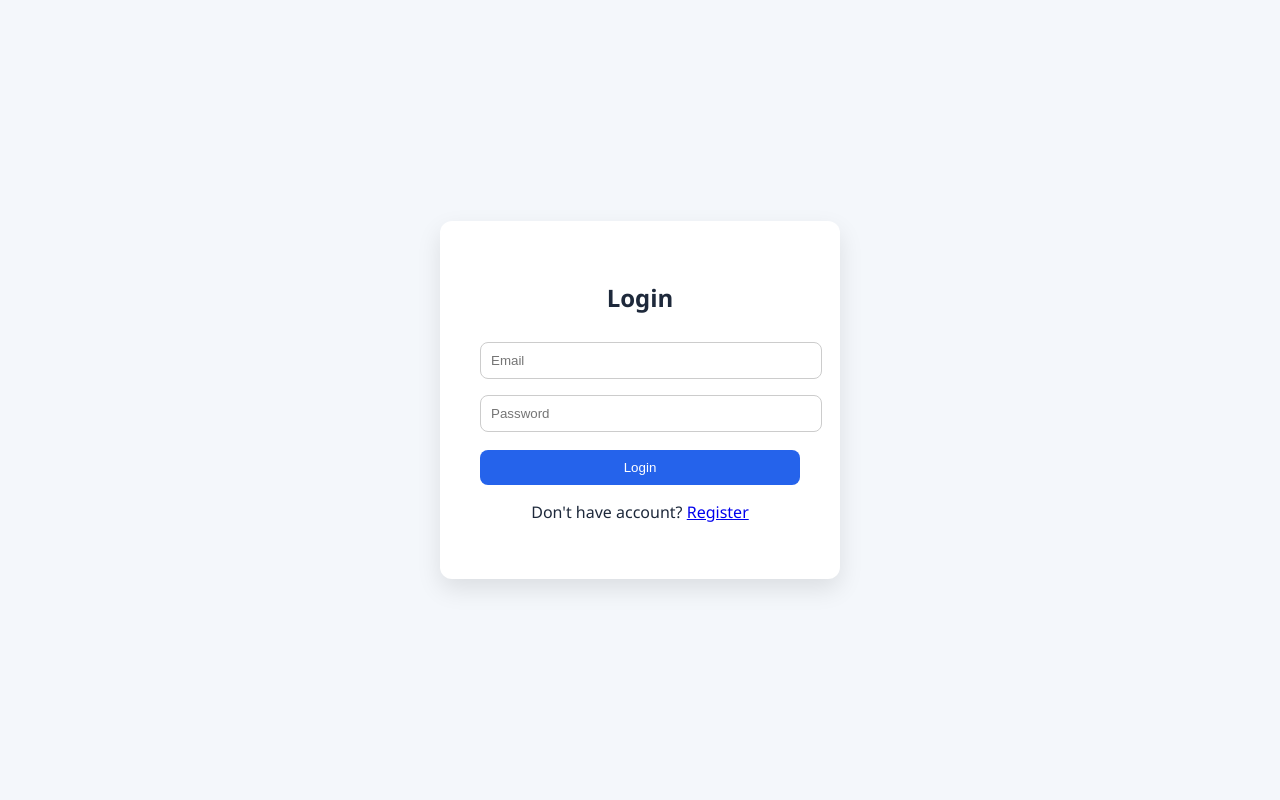
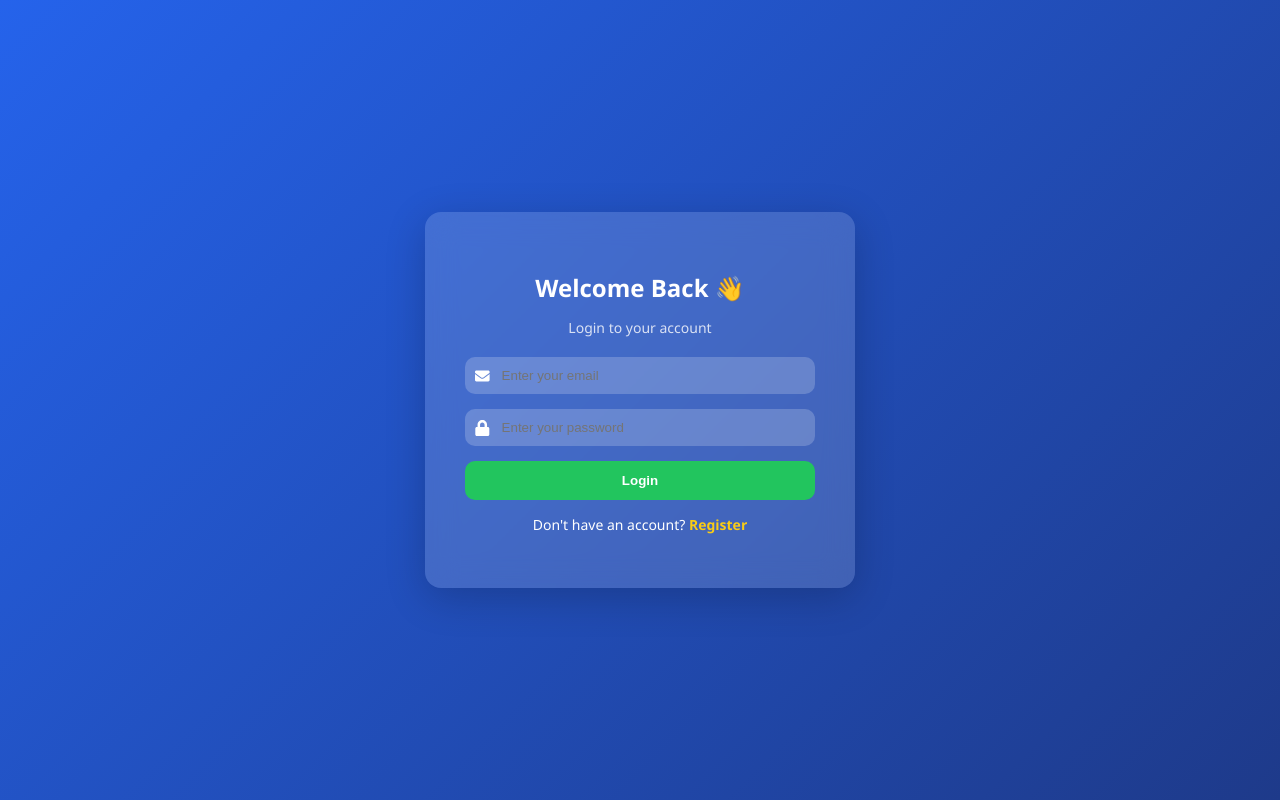
Before and after one commit to Mujakkir-96/TaskManager, a React (Create React App) app: page / in a window 1280 px wide. Built offline with nearby package versions, Linux system fonts and the light colour scheme.

Commit message:
Enhanced login UI with modern glassmorphism design

```diff
--- a/src/components/Navbar.js
+++ b/src/components/Navbar.js
@@ -24,8 +24,13 @@ function Navbar() {
     };
 
     const logout = () => {
-        localStorage.removeItem("user");
-        navigate("/");
+        try {
+            localStorage.removeItem("user");
+            setMenuOpen(false);
+            navigate("/");
+        } catch (error) {
+            console.error("Logout error:", error);
+        }
     };
 
     if (!user) return null;
--- a/src/pages/Login.js
+++ b/src/pages/Login.js
@@ -2,6 +2,7 @@ import { useState } from "react";
 import { useNavigate, Link } from "react-router-dom";
 import Navbar from "../components/Navbar";
 import { loginUser } from "../utils/api";
+import { FaEnvelope, FaLock } from "react-icons/fa";
 
 function Login() {
     const [email, setEmail] = useState("");
@@ -25,29 +26,39 @@ function Login() {
     return (
         <>
             <Navbar />
-            <div className="auth-container">
-                <form onSubmit={handleLogin} className="auth-box">
-                    <h2>Login</h2>
+
+            <div className="login-wrapper">
+                <form onSubmit={handleLogin} className="login-card">
+                    <h2>Welcome Back 👋</h2>
+                    <p className="subtitle">Login to your account</p>
 
                     {error && <p className="error">{error}</p>}
 
+                    <div className="input-group">
+                        <FaEnvelope className="icon" />
                         <input
                             type="email"
-                        placeholder="Email"
+                            placeholder="Enter your email"
                             required
                             onChange={(e) => setEmail(e.target.value)}
                         />
+                    </div>
 
+                    <div className="input-group">
+                        <FaLock className="icon" />
                         <input
                             type="password"
-                        placeholder="Password"
+                            placeholder="Enter your password"
                             required
                             onChange={(e) => setPassword(e.target.value)}
                         />
+                    </div>
 
-                    <button>Login</button>
+                    <button className="login-btn">Login</button>
 
-                    <p>Don't have account? <Link to="/register">Register</Link></p>
+                    <p className="link-text">
+                        Don't have an account? <Link to="/register">Register</Link>
+                    </p>
                 </form>
             </div>
         </>
--- a/src/style.css
+++ b/src/style.css
@@ -150,6 +150,109 @@
  .error {
      color: red;
      font-size: 14px;
+ }
+
+ /* Background wrapper */
+ .login-wrapper {
+     height: 100vh;
+     display: flex;
+     justify-content: center;
+     align-items: center;
+     background: linear-gradient(135deg, #2563eb, #1e3a8a);
+ }
+
+ /* Glass card */
+ .login-card {
+     background: rgba(255, 255, 255, 0.15);
+     padding: 40px;
+     width: 350px;
+     border-radius: 16px;
+     backdrop-filter: blur(15px);
+     box-shadow: 0 10px 40px rgba(0, 0, 0, 0.2);
+     text-align: center;
+     color: white;
+     animation: fadeIn 0.6s ease-in-out;
+ }
+
+ .login-card h2 {
+     margin-bottom: 5px;
+ }
+
+ .subtitle {
+     font-size: 14px;
+     margin-bottom: 20px;
+     opacity: 0.8;
+ }
+
+ /* Input group with icon */
+ .input-group {
+     display: flex;
+     align-items: center;
+     background: rgba(255, 255, 255, 0.2);
+     border-radius: 10px;
+     padding: 10px;
+     margin-bottom: 15px;
+ }
+
+ .input-group .icon {
+     margin-right: 10px;
+ }
+
+ .input-group input {
+     border: none;
+     outline: none;
+     background: transparent;
+     color: white;
+     width: 100%;
+ }
+
+ /* Button */
+ .login-btn {
+     width: 100%;
+     padding: 12px;
+     border: none;
+     background: #22c55e;
+     color: white;
+     border-radius: 10px;
+     cursor: pointer;
+     font-weight: bold;
+     transition: 0.3s;
+ }
+
+ .login-btn:hover {
+     background: #16a34a;
+     transform: scale(1.05);
+ }
+
+ /* Link */
+ .link-text {
+     margin-top: 15px;
+     font-size: 14px;
+ }
+
+ .link-text a {
+     color: #facc15;
+     text-decoration: none;
+     font-weight: bold;
+ }
+
+ /* Error */
+ .error {
+     color: #f87171;
+     margin-bottom: 10px;
+ }
+
+ /* Animation */
+ @keyframes fadeIn {
+     from {
+         opacity: 0;
+         transform: translateY(20px);
+     }
+
+     to {
+         opacity: 1;
+         transform: translateY(0);
+     }
  }
 
 
```
Also changed, not shown: 1 other file (tests, documents, lock files or other folders). Lines whose indentation alone changed are shown as unchanged.
